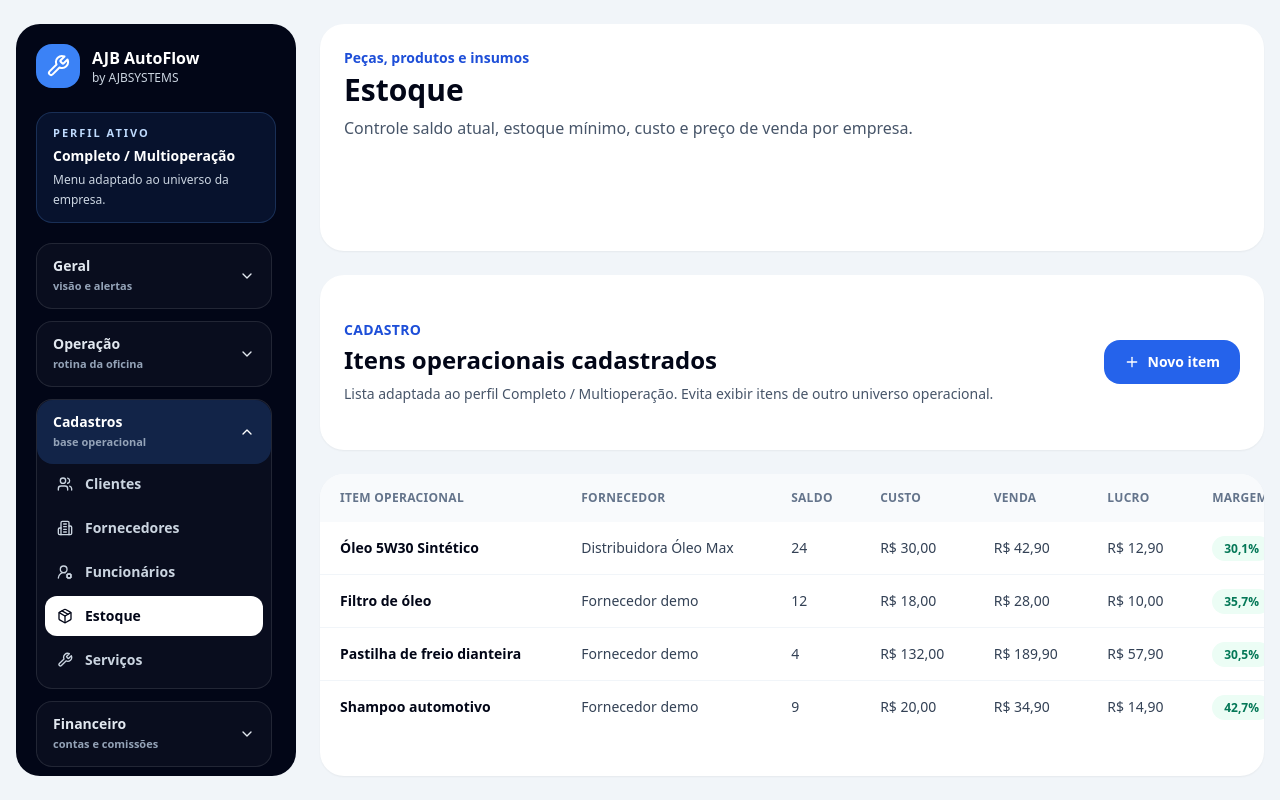
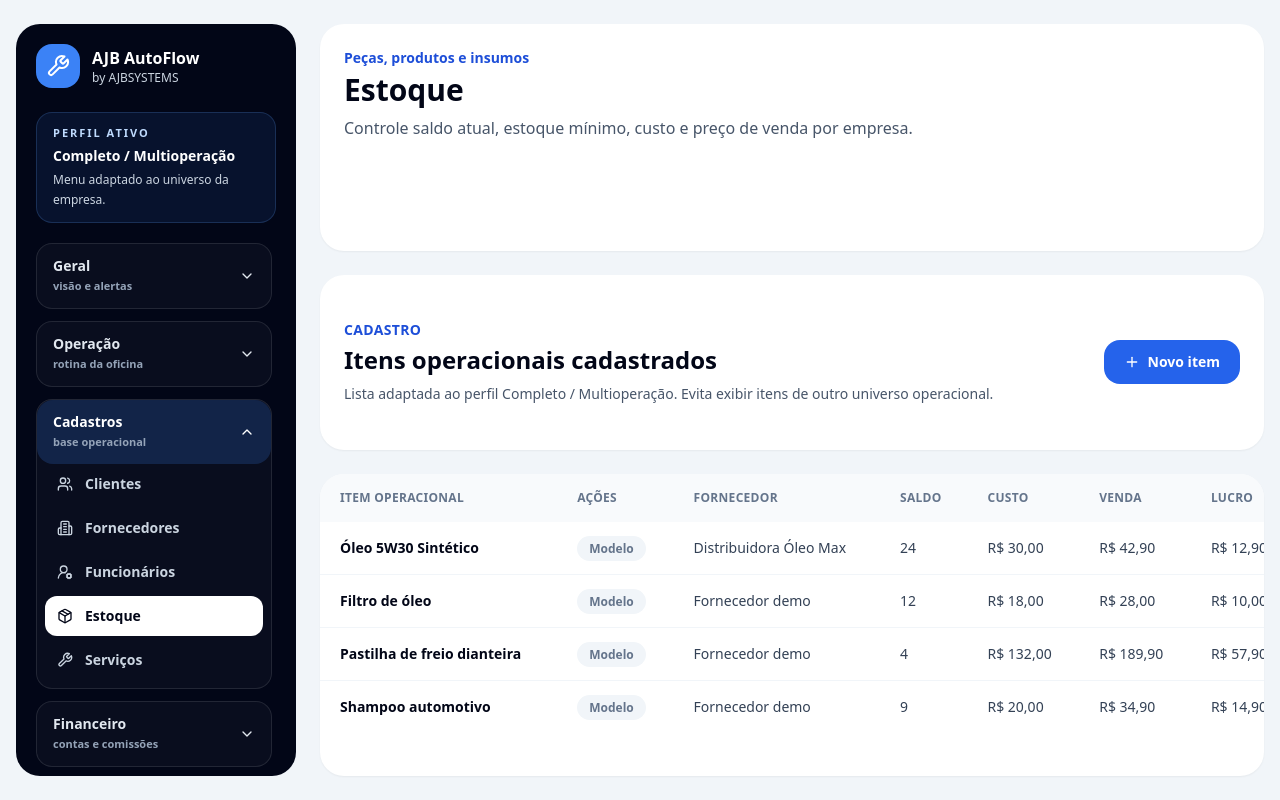
Before and after one commit to anjobrito/ajb-autoflow, a Next.js app: page /produtos in a window 1280 px wide. Built offline with nearby package versions, Linux system fonts and the light colour scheme.

Commit message:
feat: add visible edit action to products register

```diff
--- a/components/products-client.tsx
+++ b/components/products-client.tsx
@@ -1,7 +1,7 @@
 "use client";
 
 import { FormEvent, useEffect, useMemo, useState } from "react";
-import { Plus } from "lucide-react";
+import { Pencil, Plus } from "lucide-react";
 import { UiModal } from "@/components/ui-modal";
 import { demoProducts } from "@/lib/demo-data";
 import { filterProductsByBusinessProfile, getOperationalFormLabels } from "@/lib/business-domain-options";
@@ -11,6 +11,14 @@ import { productCategories } from "@/lib/select-options";
 
 const inputClass = "rounded-2xl border border-slate-200 bg-slate-50 px-4 py-3 font-medium outline-none focus:border-blue-500 focus:bg-white";
 const labelClass = "grid gap-2 text-sm font-bold text-slate-700";
+const productsStorageKey = "ajb-autoflow-products";
+
+function updateStoredProduct(id: string, product: Omit<StoredProduct, "id">) {
+  if (typeof window === "undefined") return undefined;
+  const updated = listProducts().map((item) => item.id === id ? { ...product, id } : item);
+  window.localStorage.setItem(productsStorageKey, JSON.stringify(updated));
+  return updated.find((item) => item.id === id);
+}
 
 function formatCurrency(value: number) {
   return value.toLocaleString("pt-BR", { style: "currency", currency: "BRL" });
@@ -41,10 +49,12 @@ export function ProductsClient() {
   const [suppliers, setSuppliers] = useState<StoredSupplier[]>([]);
   const [businessType, setBusinessType] = useState("Completo / Multioperação");
   const [isFormOpen, setIsFormOpen] = useState(false);
+  const [editingProduct, setEditingProduct] = useState<StoredProduct | null>(null);
   const [saved, setSaved] = useState(false);
 
   const profile = useMemo(() => getBusinessProfileByLabel(businessType), [businessType]);
   const labels = useMemo(() => getOperationalFormLabels(profile), [profile]);
+  const editableProductIds = useMemo(() => new Set(products.map((product) => product.id)), [products]);
 
   function refresh() {
     setBusinessType(getCompany().businessType || "Completo / Multioperação");
@@ -63,12 +73,27 @@ export function ProductsClient() {
     };
   }, []);
 
+  function openCreateModal() {
+    setEditingProduct(null);
+    setIsFormOpen(true);
+  }
+
+  function openEditModal(product: StoredProduct) {
+    setEditingProduct(product);
+    setIsFormOpen(true);
+  }
+
+  function closeModal() {
+    setEditingProduct(null);
+    setIsFormOpen(false);
+  }
+
   function handleSubmit(event: FormEvent<HTMLFormElement>) {
     event.preventDefault();
     const form = event.currentTarget;
     const formData = new FormData(form);
 
-    saveProduct({
+    const payload = {
       name: String(formData.get("name") ?? ""),
       category: String(formData.get("category") ?? ""),
       supplier: String(formData.get("supplier") ?? ""),
@@ -76,43 +101,30 @@ export function ProductsClient() {
       minStock: String(formData.get("minStock") ?? "0"),
       costPrice: String(formData.get("costPrice") ?? "R$ 0,00"),
       price: String(formData.get("price") ?? "R$ 0,00"),
-    });
+    };
+
+    if (editingProduct) updateStoredProduct(editingProduct.id, payload);
+    else saveProduct(payload);
 
     form.reset();
     refresh();
     setSaved(true);
     setTimeout(() => setSaved(false), 1600);
-    setIsFormOpen(false);
+    closeModal();
   }
 
   const domainProducts = useMemo(() => {
     const demoItems = demoProducts.map((product) => ({
       ...product,
       supplier: product.name.includes("Óleo") ? "Distribuidora Óleo Max" : "Fornecedor demo",
-      costPrice: product.name.includes("Óleo")
-        ? "R$ 30,00"
-        : product.name.includes("Filtro")
-          ? "R$ 18,00"
-          : product.name.includes("Pastilha")
-            ? "R$ 132,00"
-            : "R$ 20,00",
+      costPrice: product.name.includes("Óleo") ? "R$ 30,00" : product.name.includes("Filtro") ? "R$ 18,00" : product.name.includes("Pastilha") ? "R$ 132,00" : "R$ 20,00",
     }));
 
     return filterProductsByBusinessProfile([...products, ...demoItems], profile);
   }, [products, profile]);
 
-  const rows = domainProducts.map((product) => {
-    const result = calculateMargin(product.costPrice, product.price);
-    return [
-      product.name,
-      product.supplier || "Sem fornecedor",
-      product.stock,
-      product.costPrice,
-      product.price,
-      formatCurrency(result.profit),
-      formatMargin(result.margin),
-    ];
-  });
+  const modalTitle = editingProduct ? `Editar ${labels.productLabel.toLowerCase()}` : `Cadastrar ${labels.productLabel.toLowerCase()}`;
+  const modalDescription = editingProduct ? `Atualize este item respeitando o perfil ${profile.label}.` : `Cadastre itens respeitando o perfil ${profile.label}.`;
 
   return (
     <div className="grid gap-6">
@@ -120,15 +132,9 @@ export function ProductsClient() {
         <div>
           <p className="text-sm font-black uppercase tracking-wide text-blue-700">Cadastro</p>
           <h2 className="mt-1 text-2xl font-black text-slate-950">{getCatalogTitle(labels.productLabel)}</h2>
-          <p className="mt-2 text-sm text-slate-600">
-            Lista adaptada ao perfil {profile.label}. Evita exibir itens de outro universo operacional.
-          </p>
+          <p className="mt-2 text-sm text-slate-600">Lista adaptada ao perfil {profile.label}. Evita exibir itens de outro universo operacional.</p>
         </div>
-        <button
-          type="button"
-          onClick={() => setIsFormOpen(true)}
-          className="inline-flex items-center justify-center gap-2 rounded-2xl bg-blue-600 px-5 py-3 text-sm font-black text-white hover:bg-blue-700"
-        >
+        <button type="button" onClick={openCreateModal} className="inline-flex items-center justify-center gap-2 rounded-2xl bg-blue-600 px-5 py-3 text-sm font-black text-white hover:bg-blue-700">
           <Plus className="h-4 w-4" />
           Novo item
         </button>
@@ -138,69 +144,52 @@ export function ProductsClient() {
 
       <div className="overflow-hidden rounded-3xl bg-white shadow-sm">
         <div className="overflow-x-auto">
-          <table className="w-full min-w-[980px] text-left text-sm">
+          <table className="w-full min-w-[1080px] text-left text-sm">
             <thead className="bg-slate-50 text-xs uppercase tracking-wide text-slate-500">
-              <tr>{[labels.productLabel, "Fornecedor", "Saldo", "Custo", "Venda", "Lucro", "Margem"].map((column) => <th key={column} className="px-5 py-4 font-black">{column}</th>)}</tr>
+              <tr>{[labels.productLabel, "Ações", "Fornecedor", "Saldo", "Custo", "Venda", "Lucro", "Margem"].map((column) => <th key={column} className="px-5 py-4 font-black">{column}</th>)}</tr>
             </thead>
             <tbody className="divide-y divide-slate-100">
-              {rows.map((row, rowIndex) => (
-                <tr key={`${row[0]}-${rowIndex}`} className="hover:bg-slate-50">
-                  {row.map((cell, cellIndex) => (
-                    <td key={`${rowIndex}-${cellIndex}`} className="px-5 py-4 text-slate-700">
-                      {cellIndex === 0 ? <span className="font-black text-slate-950">{cell}</span> : cellIndex === 6 ? <span className="rounded-full bg-emerald-50 px-3 py-1 text-xs font-black text-emerald-700">{cell}</span> : cell}
+              {domainProducts.map((product, rowIndex) => {
+                const result = calculateMargin(product.costPrice, product.price);
+                const isEditable = editableProductIds.has(product.id);
+                return (
+                  <tr key={`${product.id}-${rowIndex}`} className="hover:bg-slate-50">
+                    <td className="px-5 py-4 font-black text-slate-950">{product.name}</td>
+                    <td className="px-5 py-4">
+                      {isEditable ? (
+                        <button type="button" onClick={() => openEditModal(product)} className="inline-flex items-center gap-2 rounded-2xl border border-slate-200 px-3 py-2 text-xs font-black text-blue-700 hover:bg-blue-50"><Pencil className="h-3.5 w-3.5" />Editar</button>
+                      ) : (
+                        <span className="rounded-full bg-slate-100 px-3 py-1 text-xs font-bold text-slate-500">Modelo</span>
+                      )}
                     </td>
-                  ))}
-                </tr>
-              ))}
+                    <td className="px-5 py-4 text-slate-700">{product.supplier || "Sem fornecedor"}</td>
+                    <td className="px-5 py-4 text-slate-700">{product.stock}</td>
+                    <td className="px-5 py-4 text-slate-700">{product.costPrice}</td>
+                    <td className="px-5 py-4 text-slate-700">{product.price}</td>
+                    <td className="px-5 py-4 text-slate-700">{formatCurrency(result.profit)}</td>
+                    <td className="px-5 py-4"><span className="rounded-full bg-emerald-50 px-3 py-1 text-xs font-black text-emerald-700">{formatMargin(result.margin)}</span></td>
+                  </tr>
+                );
+              })}
             </tbody>
           </table>
         </div>
       </div>
 
-      <UiModal
-        open={isFormOpen}
-        title={`Cadastrar ${labels.productLabel.toLowerCase()}`}
-        description={`Cadastre itens respeitando o perfil ${profile.label}.`}
-        onClose={() => setIsFormOpen(false)}
-      >
-        <form onSubmit={handleSubmit}>
+      <UiModal open={isFormOpen} title={modalTitle} description={modalDescription} onClose={closeModal}>
+        <form key={editingProduct?.id ?? "new-product"} onSubmit={handleSubmit}>
           <div className="grid gap-4 md:grid-cols-2">
-            <label className={labelClass}>
-              Nome do item
-              <input name="name" required placeholder={getPlaceholder(labels.productLabel)} className={inputClass} />
-            </label>
-            <label className={labelClass}>
-              Categoria
-              <select name="category" className={inputClass}>{productCategories.map((category) => <option key={category}>{category}</option>)}</select>
-            </label>
-            <label className={labelClass}>
-              Fornecedor
-              <select name="supplier" className={inputClass}>
-                <option>Sem fornecedor</option>
-                {suppliers.map((supplier) => <option key={supplier.id}>{supplier.name}</option>)}
-                <option>Fornecedor demo</option>
-              </select>
-            </label>
-            <label className={labelClass}>
-              Saldo atual
-              <input name="stock" required inputMode="numeric" placeholder="Ex: 24" className={inputClass} />
-            </label>
-            <label className={labelClass}>
-              Estoque mínimo
-              <input name="minStock" required inputMode="numeric" placeholder="Ex: 6" className={inputClass} />
-            </label>
-            <label className={labelClass}>
-              Preço de custo
-              <input name="costPrice" required inputMode="decimal" placeholder="Ex: R$ 30,00" className={inputClass} />
-            </label>
-            <label className={labelClass}>
-              Preço de venda
-              <input name="price" required inputMode="decimal" placeholder="Ex: R$ 42,90" className={inputClass} />
-            </label>
+            <label className={labelClass}>Nome do item<input name="name" required defaultValue={editingProduct?.name ?? ""} placeholder={getPlaceholder(labels.productLabel)} className={inputClass} /></label>
+            <label className={labelClass}>Categoria<select name="category" defaultValue={editingProduct?.category ?? productCategories[0]} className={inputClass}>{productCategories.map((category) => <option key={category}>{category}</option>)}</select></label>
+            <label className={labelClass}>Fornecedor<select name="supplier" defaultValue={editingProduct?.supplier ?? "Sem fornecedor"} className={inputClass}><option>Sem fornecedor</option>{suppliers.map((supplier) => <option key={supplier.id}>{supplier.name}</option>)}<option>Fornecedor demo</option></select></label>
+            <label className={labelClass}>Saldo atual<input name="stock" required inputMode="numeric" defaultValue={editingProduct?.stock ?? ""} placeholder="Ex: 24" className={inputClass} /></label>
+            <label className={labelClass}>Estoque mínimo<input name="minStock" required inputMode="numeric" defaultValue={editingProduct?.minStock ?? ""} placeholder="Ex: 6" className={inputClass} /></label>
+            <label className={labelClass}>Preço de custo<input name="costPrice" required inputMode="decimal" defaultValue={editingProduct?.costPrice ?? ""} placeholder="Ex: R$ 30,00" className={inputClass} /></label>
+            <label className={labelClass}>Preço de venda<input name="price" required inputMode="decimal" defaultValue={editingProduct?.price ?? ""} placeholder="Ex: R$ 42,90" className={inputClass} /></label>
           </div>
           <div className="mt-6 flex justify-end gap-3">
-            <button type="button" onClick={() => setIsFormOpen(false)} className="rounded-2xl border border-slate-300 px-5 py-3 text-sm font-black text-slate-700 hover:bg-slate-50">Cancelar</button>
-            <button className="rounded-2xl bg-blue-600 px-5 py-3 text-sm font-black text-white hover:bg-blue-700">Salvar item</button>
+            <button type="button" onClick={closeModal} className="rounded-2xl border border-slate-300 px-5 py-3 text-sm font-black text-slate-700 hover:bg-slate-50">Cancelar</button>
+            <button className="rounded-2xl bg-blue-600 px-5 py-3 text-sm font-black text-white hover:bg-blue-700">{editingProduct ? "Salvar alterações" : "Salvar item"}</button>
           </div>
         </form>
       </UiModal>
```
